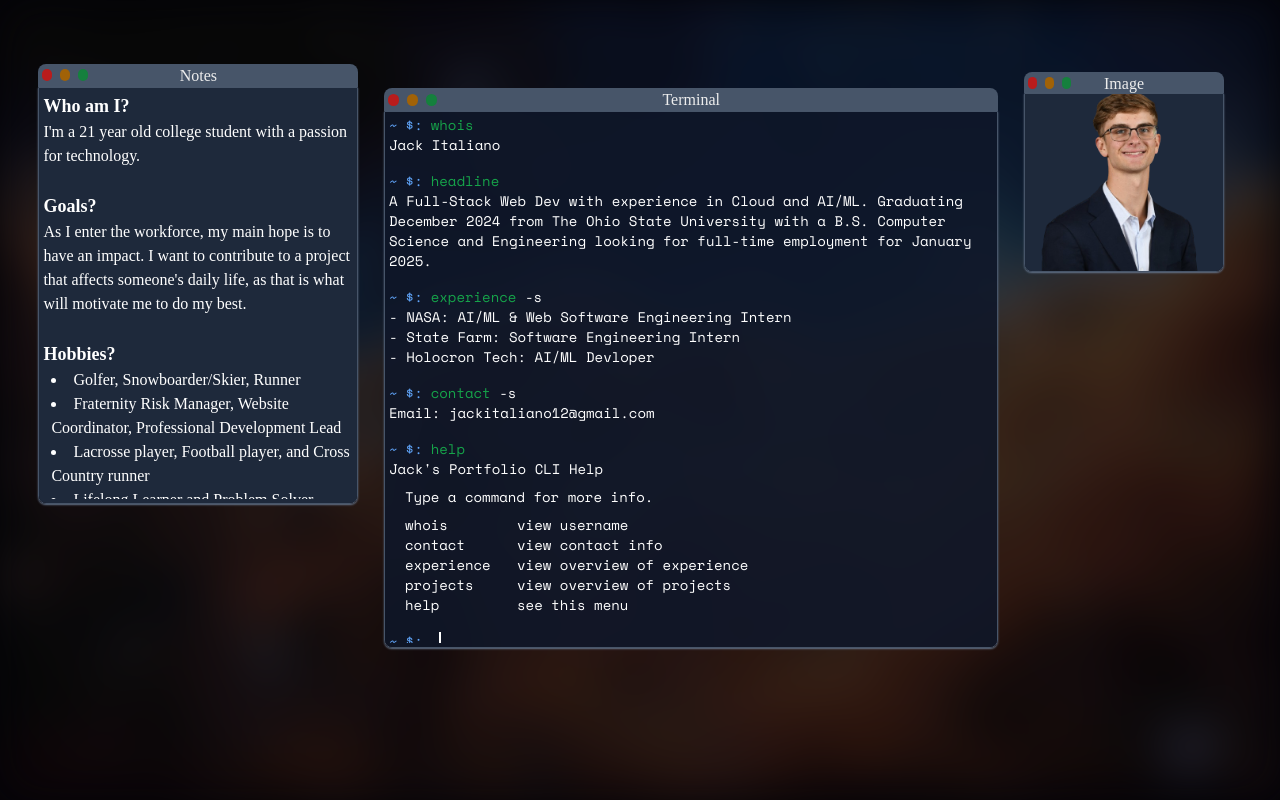
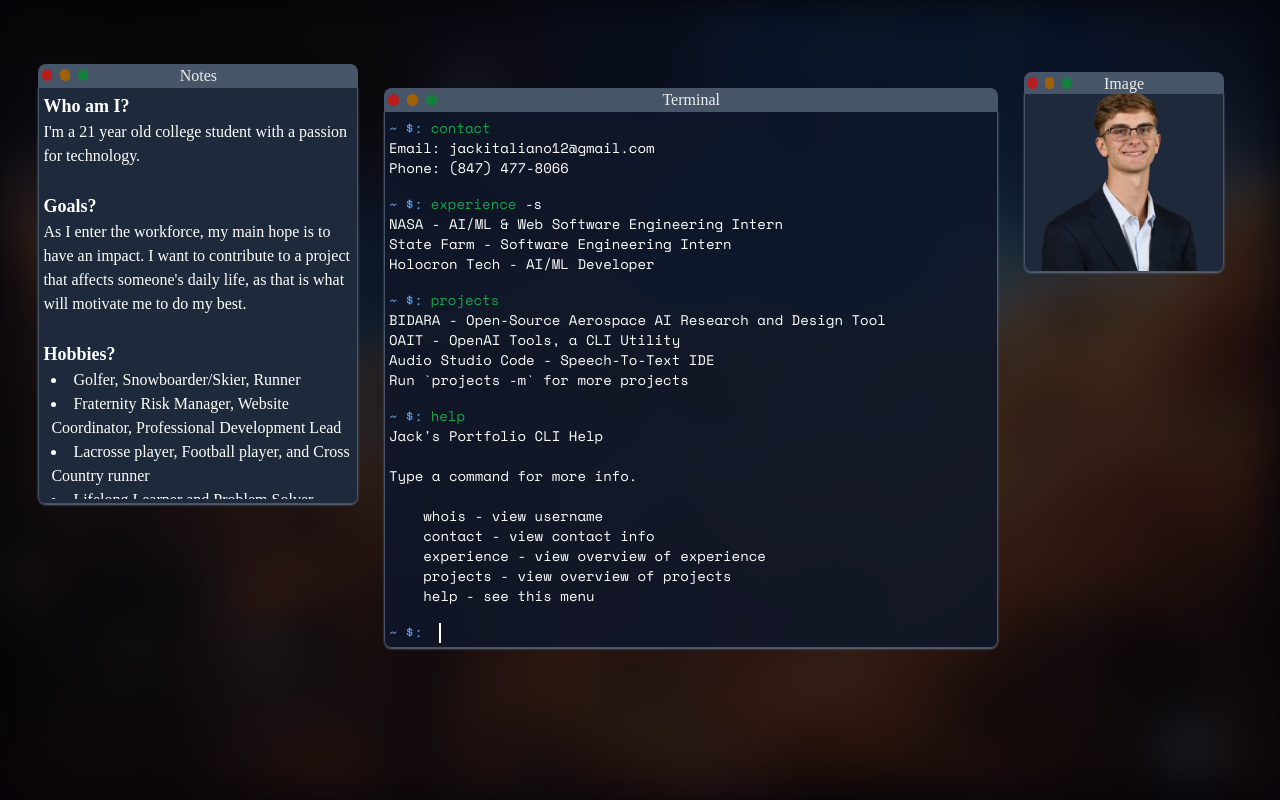
Before and after one commit to jackitaliano/portfolio, a Next.js app: page / in a window 1280 px wide. Built offline with nearby package versions, Linux system fonts and the light colour scheme.

Commit message:
refactor terminal to act on a shell and commands

```diff
--- a/app/components/Terminal.tsx
+++ b/app/components/Terminal.tsx
@@ -1,19 +1,33 @@
-"use client"; import { ScrollArea, ScrollBar } from "@/components/ui/scroll-area"
-import { CmdLine } from "./CmdLine"
-import { InputLine } from "./InputLine"
+"use client";
+import { ScrollArea, ScrollBar } from "@/components/ui/scroll-area";
 import { ReactNode, useEffect, useRef, useState } from "react";
-import { HelpMenu } from "./HelpMenu";
-import { Starter } from "./Starter";
-import { WhoIs } from "./WhoIs";
-import { Contact } from "./Contact";
-import { Projects } from "./Projects";
-import { Unknown } from "./Unknown";
-import { Experience } from "./Experience";
+import { Shell } from "../shell/portfolioShell";
 import { Cmd, CmdArgs, CmdFail, CmdSuccess } from "./Cmd";
+import { CmdLine } from "./CmdLine";
+import { InputLine } from "./InputLine";
+import { TextLine } from "./TextLine";
 
-export function Terminal() {
-  const [history, setHistory] = useState<Array<ReactNode>>([<div key={0}><Starter /></div>]);
+export type StartupCommand = {
+  command: string;
+  args: string[];
+};
+
+type Props = {
+  shell: Shell;
+  startupCommands?: StartupCommand[];
+};
+
+function decodeEscapedText(text: string): string {
+  return text
+    .replace(/\\n/g, "\n")
+    .replace(/\\t/g, "\t")
+    .replace(/\\r/g, "\r");
+}
+
+export function Terminal({ shell, startupCommands = [] }: Props) {
+  const [history, setHistory] = useState<Array<ReactNode>>([]);
   const scrollRef = useRef<null | HTMLDivElement>(null);
+  const hasRunStartup = useRef(false);
 
   const gitInfo = {
     enabled: false,
@@ -22,46 +36,32 @@ export function Terminal() {
     staged: false
   }
 
-  function getCommandOutput(cmdInput: { cmd: string, args: string }): { node: ReactNode, success: boolean } {
-    const success = true;
-    switch (cmdInput.cmd) {
-      case "whois":
-        return { node: <WhoIs />, success }
-      case "contact":
-        return { node: <Contact />, success }
-      case "experience":
-        return { node: <Experience />, success }
-      case "projects":
-        return { node: <Projects />, success }
-      case "help":
-        return { node: <HelpMenu />, success }
-      default:
-        return { node: <Unknown text={cmdInput.cmd} />, success: false }
+  async function runCommand(command: string, args: string[]) {
+    const normalizedCommand = command.trim();
+    if (!normalizedCommand) {
+      return;
     }
-  }
 
-  function executeText(text: string) {
-    if (text === "clear") {
+    if (normalizedCommand === "clear") {
       setHistory([]);
       return;
     }
 
-    const split = text.split(" ");
-    console.log("split: ", split)
-    const cmd = split[0];
-    const args = split.length > 1 ? split.slice(1).join(" ") : "";
-    console.log("args: ", args);
-    const cmdInput = { cmd, args }
+    const argsText = args.join(" ");
+    const stdoutLines: string[] = [];
 
-    const output = getCommandOutput(cmdInput);
-    const outputNode = output.node;
+    const exitCode = await Promise.resolve(
+      shell(normalizedCommand, args, (line) => {
+        stdoutLines.push(line);
+      })
+    );
 
-    let cmdNode = <CmdSuccess>{cmdInput.cmd}</CmdSuccess>
-    if (!output.success) {
-      cmdNode = <CmdFail>{cmdInput.cmd}</CmdFail>
+    let cmdNode = <CmdSuccess>{normalizedCommand}</CmdSuccess>;
+    if (exitCode !== 0) {
+      cmdNode = <CmdFail>{normalizedCommand}</CmdFail>;
     }
 
-    const argsNode = <CmdArgs>{cmdInput.args}</CmdArgs>
+    const argsNode = <CmdArgs>{argsText}</CmdArgs>;
     const cmdLineNode = <CmdLine path="~" git={gitInfo}>
       <Cmd>
         {cmdNode}
@@ -69,14 +69,32 @@ export function Terminal() {
       </Cmd>
     </CmdLine>;
 
-    console.log(cmdLineNode)
+    const decodedStdout = stdoutLines.map((line) => decodeEscapedText(line));
+    const outputNode = decodedStdout.length > 0 ? (
+      <TextLine>
+        <div className="whitespace-pre-wrap">{decodedStdout.join("\n")}</div>
+      </TextLine>
+    ) : null;
 
     setHistory((prev) => {
-      prev.push(cmdLineNode);
-      prev.push(outputNode);
-      const newHistory = [...prev];
-      return newHistory;
+      if (!outputNode) {
+        return [...prev, cmdLineNode];
+      }
+
+      return [...prev, cmdLineNode, outputNode];
     });
+  }
+
+  async function executeText(text: string) {
+    const trimmedText = text.trim();
+    if (!trimmedText) {
+      return;
+    }
+
+    const split = trimmedText.split(" ").filter((part) => part.length > 0);
+    const command = split[0];
+    const args = split.slice(1);
+    await runCommand(command, args);
   }
 
   function scrollBottom() {
@@ -87,6 +105,23 @@ export function Terminal() {
   }
 
   useEffect(scrollBottom, [history]);
+
+  useEffect(() => {
+    if (hasRunStartup.current) {
+      return;
+    }
+
+    hasRunStartup.current = true;
+
+    async function runStartupCommands() {
+      for (const startupCommand of startupCommands) {
+        await runCommand(startupCommand.command, startupCommand.args);
+      }
+    }
+
+    void runStartupCommands();
+  }, [startupCommands]);
+
   return (
     <ScrollArea className="z-50 w-full h-full p-1 text-sm font-[SpaceMono] bg-slate-900 bg-opacity-80">
 
--- a/app/components/WindowManager.tsx
+++ b/app/components/WindowManager.tsx
@@ -1,6 +1,6 @@
 "use client";
 import { Children, cloneElement, isValidElement, ReactElement, ReactNode, useRef } from "react";
-import { Window, WindowContext } from './Window';
+import { WindowContext } from './Window';
 
 type WindowChildProps = {
   index?: number;
--- a/app/page.tsx
+++ b/app/page.tsx
@@ -1,12 +1,22 @@
+"use client";
+
 import { BackgroundImage } from './components';
-import { Image } from './components/Image';
+import { Image as ProfileImage } from './components/Image';
 import { Notes } from './components/Notes';
 import { Terminal } from './components/Terminal';
 import { Window } from './components/Window';
 import { WindowManager } from './components/WindowManager';
+import { portfolioShell } from './shell/portfolioShell';
 
 
 export default function Home() {
+  const terminalStartupCommands = [
+    { command: "whois", args: [] },
+    { command: "contact", args: [] },
+    { command: "experience", args: ["-s"] },
+    { command: "projects", args: [] },
+    { command: "help", args: [] },
+  ];
 
   return (
     <main className="w-screen h-screen overflow-hidden">
@@ -18,7 +28,7 @@ export default function Home() {
           position={{ top: "11%", left: "30%" }}
           index={2}
         >
-          <Terminal />
+          <Terminal shell={portfolioShell} startupCommands={terminalStartupCommands} />
         </Window>
         <Window
           title="Notes"
@@ -34,7 +44,7 @@ export default function Home() {
           position={{ top: "9%", left: "80%" }}
           index={0}
         >
-          <Image imageSrc="/static/images/headshot.jpeg" />
+          <ProfileImage imageSrc="/static/images/headshot.jpeg" />
         </Window>
       </WindowManager>
     </main>
--- /dev/null
+++ b/app/shell/portfolioShell.ts
@@ -0,0 +1,50 @@
+export type ShellStdout = (line: string) => void;
+
+export type Shell = (
+  command: string,
+  args: string[],
+  stdout: ShellStdout
+) => number | Promise<number>;
+
+const shellHelpLines = [
+  "Jack's Portfolio CLI Help",
+  "",
+  "Type a command for more info.",
+  "",
+  "\twhois - view username",
+  "\tcontact - view contact info",
+  "\texperience - view overview of experience",
+  "\tprojects - view overview of projects",
+  "\thelp - see this menu",
+];
+
+const shellOutputs: Record<string, string[]> = {
+  whois: ["Jack Italiano"],
+  contact: ["Email: jackitaliano12@gmail.com", "Phone: (847) 477-8066"],
+  experience: [
+    "NASA - AI/ML & Web Software Engineering Intern",
+    "State Farm - Software Engineering Intern",
+    "Holocron Tech - AI/ML Developer",
+  ],
+  projects: [
+    "BIDARA - Open-Source Aerospace AI Research and Design Tool",
+    "OAIT - OpenAI Tools, a CLI Utility",
+    "Audio Studio Code - Speech-To-Text IDE",
+    "Run `projects -m` for more projects",
+  ],
+  help: shellHelpLines,
+};
+
+export const portfolioShell: Shell = (command, args, stdout) => {
+  void args;
+  const normalizedCommand = command.trim().toLowerCase();
+  const lines = shellOutputs[normalizedCommand];
+
+  if (!lines) {
+    stdout(`'${command}': command not found`);
+    return 1;
+  }
+
+  lines.forEach((line) => stdout(line));
+  return 0;
+};
```
